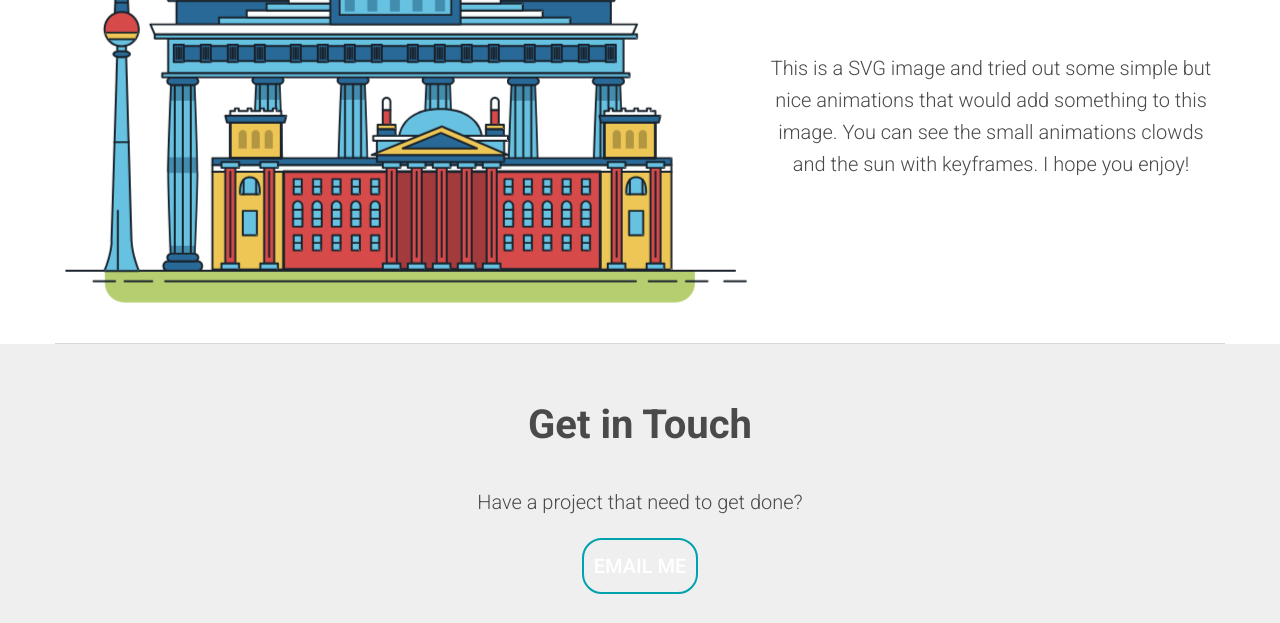
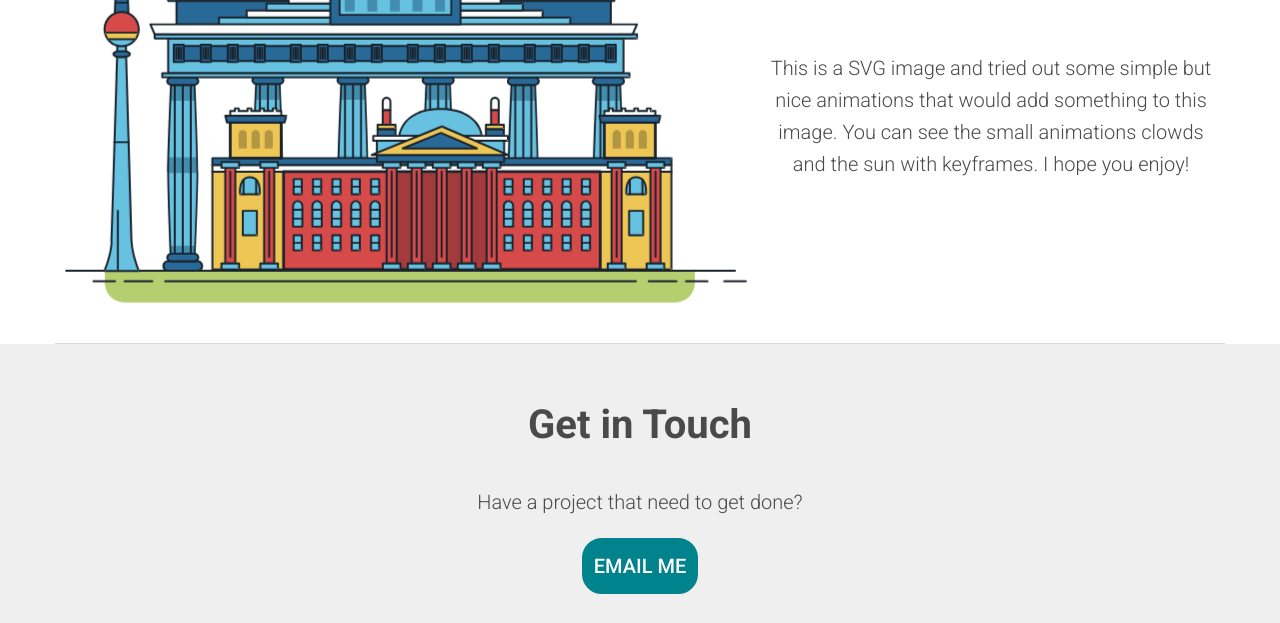
Before and after one commit to kimpazes/Portfolio-Site, a plain HTML site: page index.html in a window 1280 px wide. Shown: the part 2141-2764 px from the top of the page. Drawn offline with nearby package versions, Linux system fonts and the light colour scheme; a script that the page names is missing.

Commit message:
small error fixes

```diff
--- a/css/style.css
+++ b/css/style.css
@@ -68,7 +68,7 @@ a:active {
 
 .button {
   display: inline-block;
-  background-color: #00A2AD;
+  background-color: #00838C;
   color: #ffffff !important;
   font-weight: 500;
   padding: 10px;
@@ -83,22 +83,22 @@ a:active {
 }
 
 .button.contact {
-  background-color: transparent;
-  color: #00A2AD;
+  background-color: #00838C;
+  color: #00838C;
   padding: 10px;
   text-transform: uppercase;
   transition: 0.2s opacity;
-  border: 2px solid #00A2AD;
+  border: 2px solid #00838C;
   margin-bottom: 15px;
 }
 
 .button.contact:hover {
-  background-color: #00A2AD;
+  background-color: #00838C;
   color: #ffffff;
 }
 
 .button.contact:active {
-  background-color: #00A2AD;
+  background-color: #00838C;
   color: #ffffff;
 }
 
@@ -425,6 +425,7 @@ Medium devices (640px and larger)
   #work .row {
     display: flex;
     flex-direction: row;
+    text-align:
   }
 
   #work [class*="col-"] {
```
Also changed, not shown: about.html (+2 -4 lines), nata.html (+2 -5 lines).
